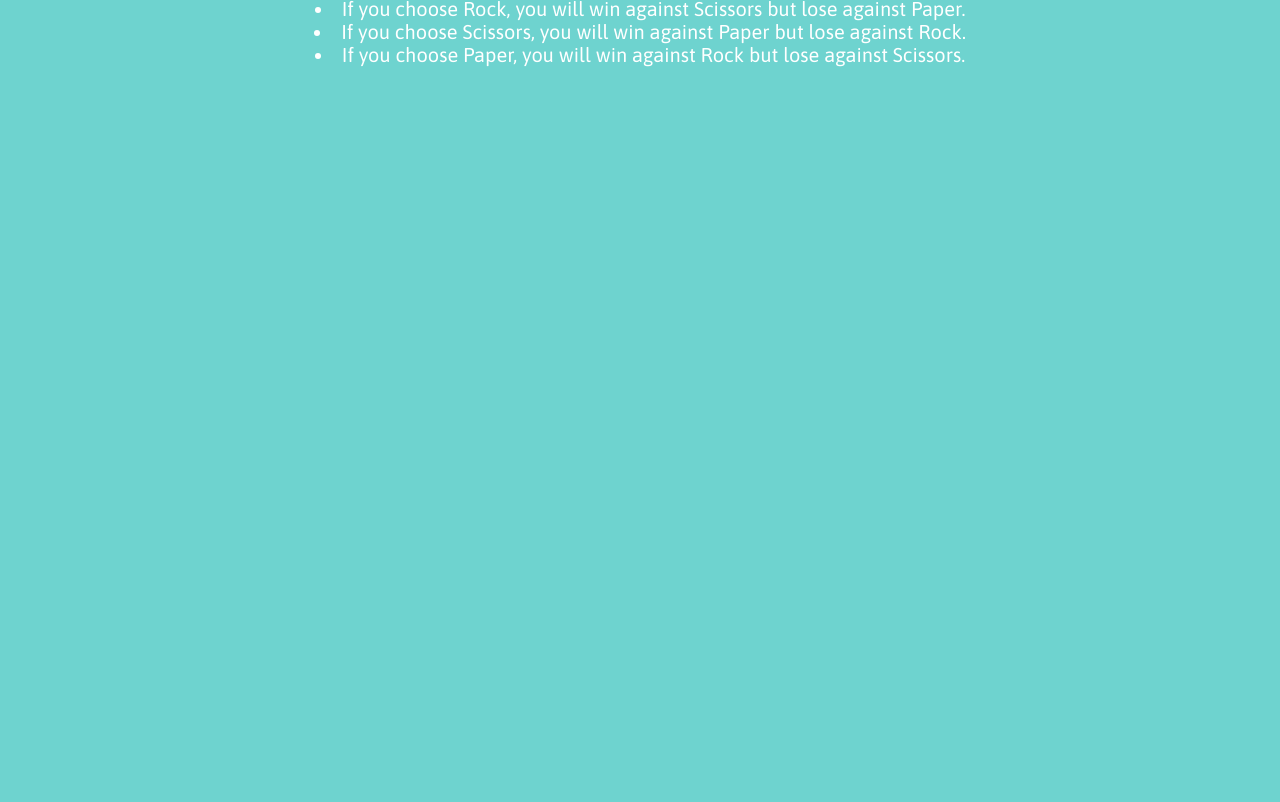
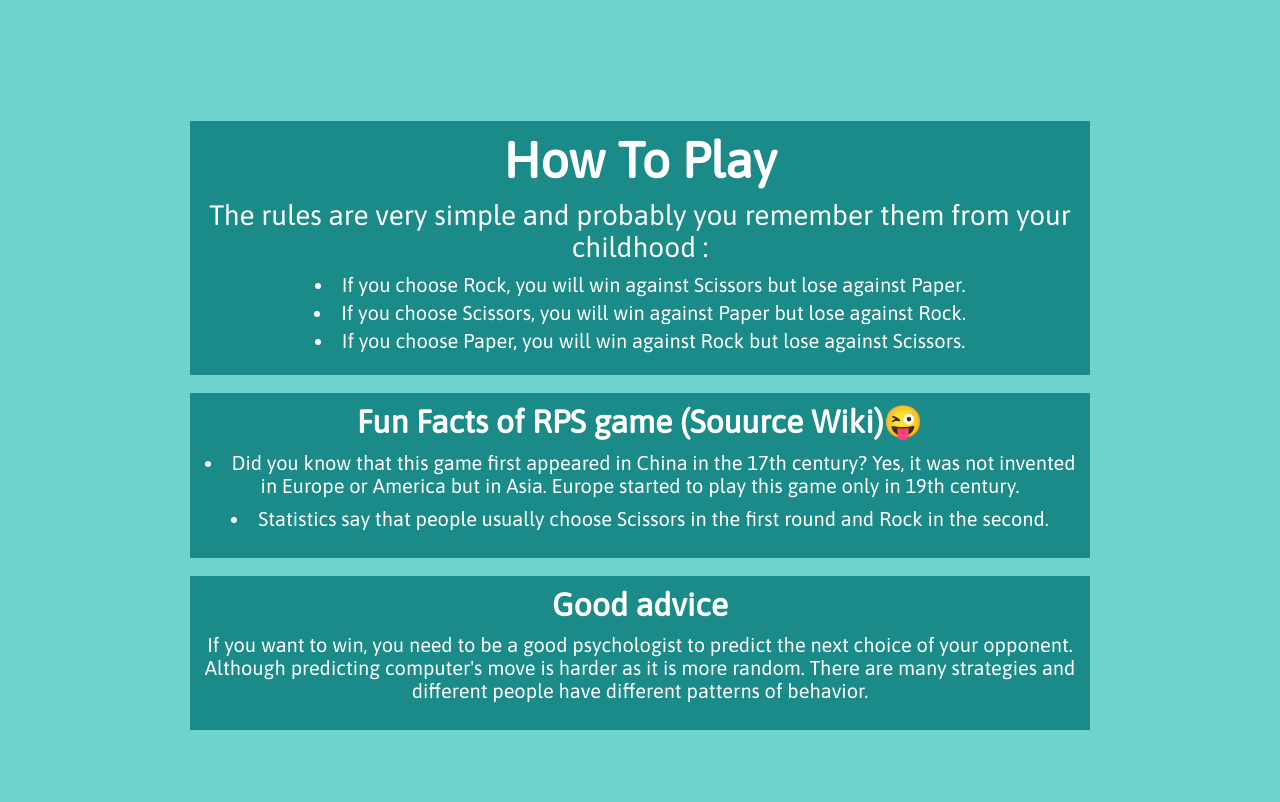
Before and after one commit to AmanRaj1608/awesome-rock-paper-scissor, a plain HTML site: page index.html in a window 1280 px wide. Shown: the part 620-1422 px from the top of the page. Before the commit the page ends 800 px from the top, so only its background shows below. Drawn offline with Linux system fonts and the light colour scheme.

Commit message:
css improvement

```diff
--- a/index.html
+++ b/index.html
@@ -8,7 +8,9 @@
 </head>
 
 <body>
-    <header> <h1>Rock paper Scissors</h1></header>
+    <header>
+        <h1>Rock paper Scissors</h1>
+    </header>
 
     <div class="score-board">
         <div id="user-label" class="badge">user</div>
@@ -32,15 +34,30 @@
         </div>
     </div>
 
-    <p id="action-message">Make Your Choice.</p><br><br><br>
+    <p id="action-message">Make Your Choice.</p><br><br><br><br><br><br><br><br><br><br><br><br><br><br><br>
 
     <div class="rules">
         <h1>How To Play</h1>
-        <p>The rules are very simple and probably you remember them from your childhood:</p>
-            <li>If you choose Rock, you will win against Scissors but lose against Paper.</li>
-            <li>If you choose Scissors, you will win against Paper but lose against Rock.</li>
-            <li>If you choose Paper, you will win against Rock but lose against Scissors.</li>
+        <p>The rules are very simple and probably you remember them from your childhood :</p>
+        <li>If you choose Rock, you will win against Scissors but lose against Paper.</li>
+        <li>If you choose Scissors, you will win against Paper but lose against Rock.</li>
+        <li>If you choose Paper, you will win against Rock but lose against Scissors.</li><br>
+    </div><br>
+
+    <div class="hint">
+        <h1>Fun Facts of RPS game (Souurce Wiki)😜</h1>
+        <li>Did you know that this game first appeared in China in the 17th century? Yes, it was not
+            invented in Europe or America but in Asia. Europe started to play this game only in 19th century.</li>
+        <li>Statistics say that people usually choose Scissors in the first round and Rock in the second.</li><br>
+    </div><br>
+
+    <div class="hint">
+        <h1>Good advice</h1>
+        <p>If you want to win, you need to be a good psychologist to predict the next choice of your opponent.
+            Although predicting computer's move is harder as it is more random. There
+             are many strategies and different people have different patterns of behavior.</p><br>
     </div>
+    <br><br><br><br>
     <script src="app.js" charset="utf-8"></script>
 </body>
 
--- a/styles.css
+++ b/styles.css
@@ -95,6 +95,10 @@ font-family: Asap , sans-serif;
 }
 
 .rules {
+    background: #1a8b88;
+    margin: 0 auto;
+    padding-top: 10px;
+    max-width: 900px;
     color: white;
     font-family: Asap,sans-serif;
     text-align: center;
@@ -104,9 +108,30 @@ font-family: Asap , sans-serif;
     font-size: 50px;
 }
 .rules > p {
-    font-size: 30px;
+    margin: 10px;
+    font-size: 28px;
 }
 .rules > li {
+    margin: 5px;
     text-align: center;
     font-size: 20px;
 }
+
+.hint {
+        background: #1a8b88;
+        margin: 0 auto;
+        padding-top: 10px;
+        max-width: 900px;
+        color: white;
+        font-family: Asap,sans-serif;
+        text-align: center;
+}
+.hint > li {
+    margin: 10px;
+    text-align: center;
+    font-size: 20px;
+}
+.hint > p {
+    margin: 10px;
+    font-size: 20px;
+}
```
